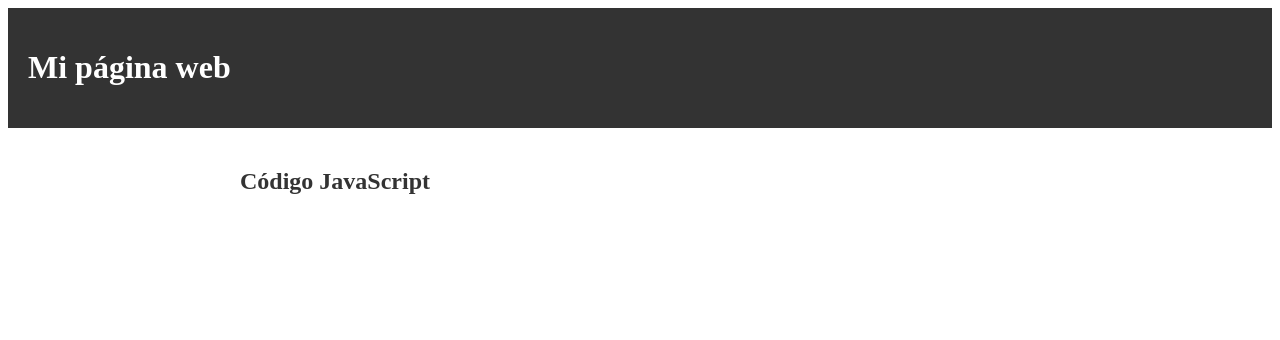
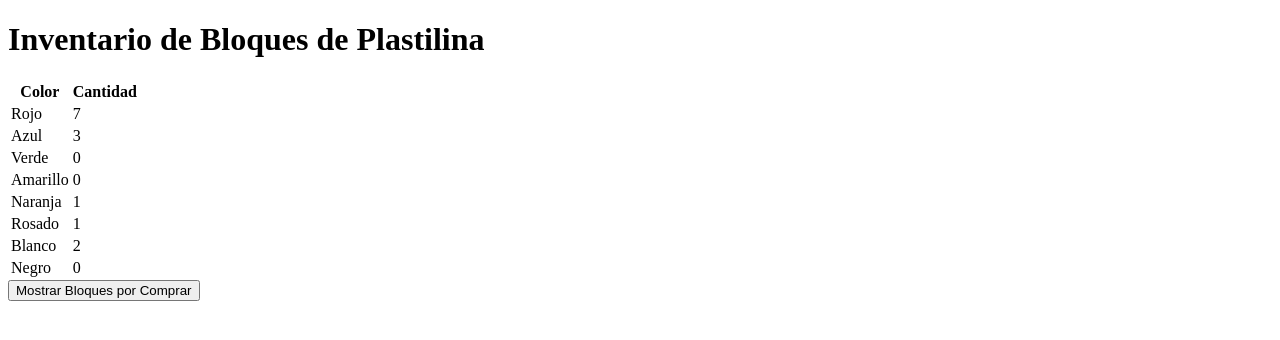
Before and after one commit to Isabelonga55/newrepo, a plain HTML site: page isa.html in a window 1280 px wide. Drawn offline with Linux system fonts and the light colour scheme.

Commit message:
añadi a isahtml a mi repocitorio

```diff
--- a/isa.html
+++ b/isa.html
@@ -1,55 +1,95 @@
 <!DOCTYPE html>
 <html>
 <head>
-    <title>Mi página web</title>
-    <style>
-      /* Aquí va el CSS */
-      header {
-        background-color: #333;
-        color: white;
-        padding: 20px;
+  <title>Inventario de Bloques de Plastilina</title>
+</head>
+<body>
+  <h1>Inventario de Bloques de Plastilina</h1>
+
+  <table id="inventario-table">
+    <thead>
+      <tr>
+        <th>Color</th>
+        <th>Cantidad</th>
+      </tr>
+    </thead>
+    <tbody>
+    </tbody>
+  </table>
+
+  <button onclick="mostrarBloquesPorComprar()">Mostrar Bloques por Comprar</button>
+
+  <script>
+    // Paso 1: Definir la estructura de datos para el inventario
+    let inventario = [];
+
+    // Paso 2: Función para agregar bloques al inventario
+    function agregarBloque(color, cantidad) {
+      let bloqueExistente = inventario.find(function(bloque) {
+        return bloque.color === color;
+      });
+
+      if (bloqueExistente) {
+        bloqueExistente.cantidad += cantidad;
+      } else {
+        inventario.push({
+          color: color,
+          cantidad: cantidad
+        });
+      }
     }
 
-      section {
-        max-width: 800px;
-        margin: 0 auto;
-        padding: 20px;
+    // Paso 5: Función para mostrar el inventario completo en la página
+    function mostrarInventario() {
+      let inventarioTable = document.getElementById("inventario-table");
+      let tbody = inventarioTable.querySelector("tbody");
+      tbody.innerHTML = ""; // Limpiar el contenido actual de la tabla
+
+      inventario.forEach(function(bloque) {
+        let row = document.createElement("tr");
+
+        let colorCell = document.createElement("td");
+        colorCell.textContent = bloque.color;
+        row.appendChild(colorCell);
+
+        let cantidadCell = document.createElement("td");
+        cantidadCell.textContent = bloque.cantidad;
+        row.appendChild(cantidadCell);
+
+        tbody.appendChild(row);
+      });
     }
 
-      section h2 {
-        color: #333;
+    // Paso 6: Función para mostrar los bloques por comprar en una alerta
+    function mostrarBloquesPorComprar() {
+      let bloquesPorComprar = inventario.filter(function(bloque) {
+        return bloque.cantidad <= 0;
+      });
+
+      let resultado = "Debes comprar los siguientes bloques de plastilina:\n";
+      if (bloquesPorComprar.length === 0) {
+        resultado += "No hay bloques por comprar.";
+      } else {
+        bloquesPorComprar.forEach(function(bloque) {
+          resultado += `- Color: ${bloque.color}\n`;
+        });
       }
 
-      footer {
-        background-color: #333;
-        color: white;
-        padding: 20px;
-        text-align: center;
+      window.alert(resultado);
     }
-    </style>
-  </head>
-  <body>
-    <header>
-      <h1>Mi página web</h1>
-    </header>
-    <section>
-      <h2>Código JavaScript</h2>
-    <script>
-      // Aquí va el código JavaScript
-      var c = colorsplastilina
-      roja=10
-      azul=5
-      amarillo=7
-      verde=10
-      morado=7
-      rosado=10
-      marron=5
-      naranja=5
-      negro=10
-      blanco=10
-      gris=10
-      window.alert(10<c);
 
+    // Ejemplo de uso
+    agregarBloque("Rojo", 5);
+    agregarBloque("Azul", 3);
+    agregarBloque("Verde", 0);
+    agregarBloque("Amarillo", 0);
+    agregarBloque("Naranja", 1);
+    agregarBloque("Rosado", 1);
+    agregarBloque("Blanco", 2);
+    agregarBloque("Negro", 0);
+    agregarBloque("Rojo", 2); // Agregar más bloques rojos
+
+    mostrarInventario(); // Mostrar el inventario inicial en la página
   </script>
 </body>
 </html>
```
Lines whose indentation alone changed are shown as unchanged.
